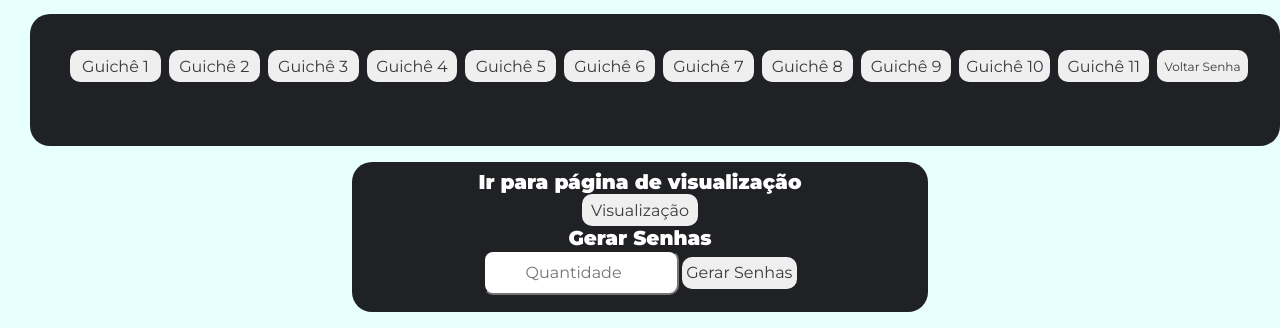
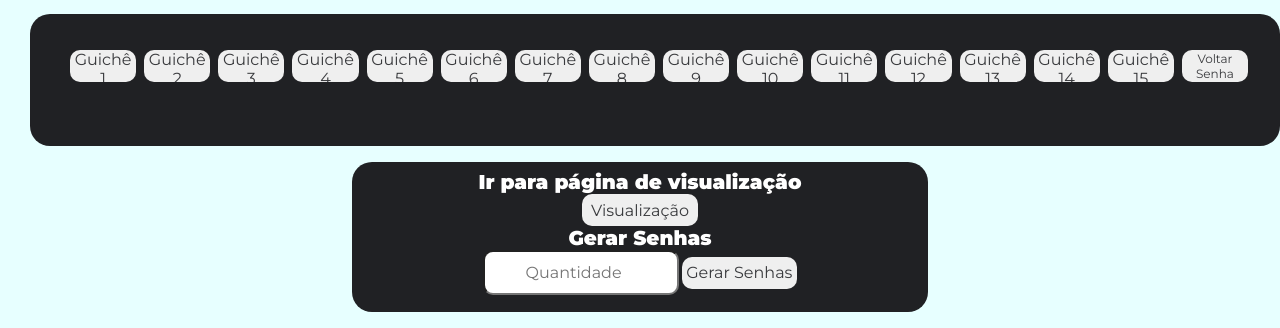
Before and after one commit to SawNeon/Gerenciador-Senha, a plain HTML site: page pages/index.html in a window 1280 px wide. Shown: the part 626-954 px from the top of the page. Drawn offline with Linux system fonts and the light colour scheme.

Commit message:
adicionar 15 guiche

```diff
--- a/pages/index.html
+++ b/pages/index.html
@@ -54,6 +54,10 @@
                     <button class="botoes" onclick="playShot(); chamarSenha('Guichê 9')">Guichê 9</button>
                     <button class="botoes" onclick="playShot(); chamarSenha('Guichê 10')">Guichê 10</button>
                     <button class="botoes" onclick="playShot(); chamarSenha('Guichê 11')">Guichê 11</button>
+                    <button class="botoes" onclick="playShot(); chamarSenha('Guichê 12')">Guichê 12</button>
+                    <button class="botoes" onclick="playShot(); chamarSenha('Guichê 13')">Guichê 13</button>
+                    <button class="botoes" onclick="playShot(); chamarSenha('Guichê 14')">Guichê 14</button>
+                    <button class="botoes" onclick="playShot(); chamarSenha('Guichê 15')">Guichê 15</button>
                     <button id="voltar-senha" class="botoes" style="font-size: 12px;"onclick="playShot(); voltarSenha()">Voltar Senha</button>
                 </div>
             </div>
```
